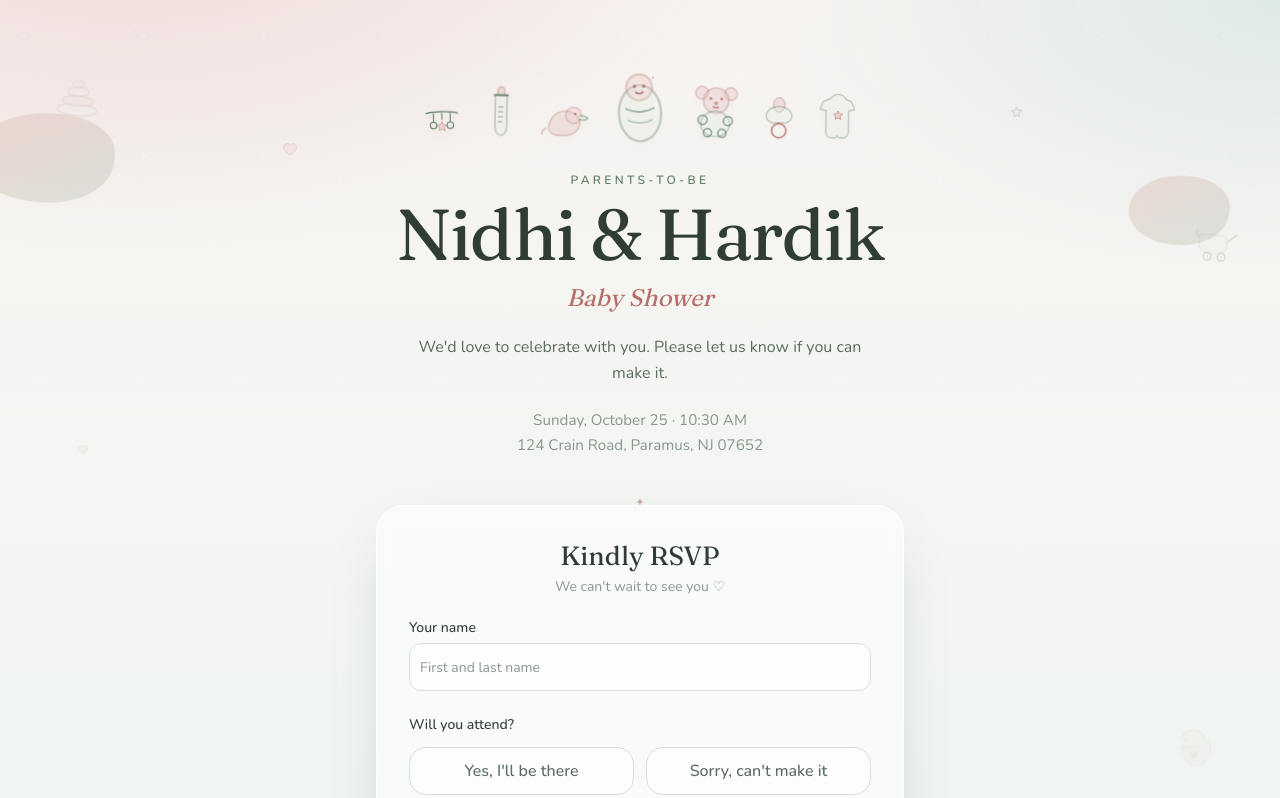
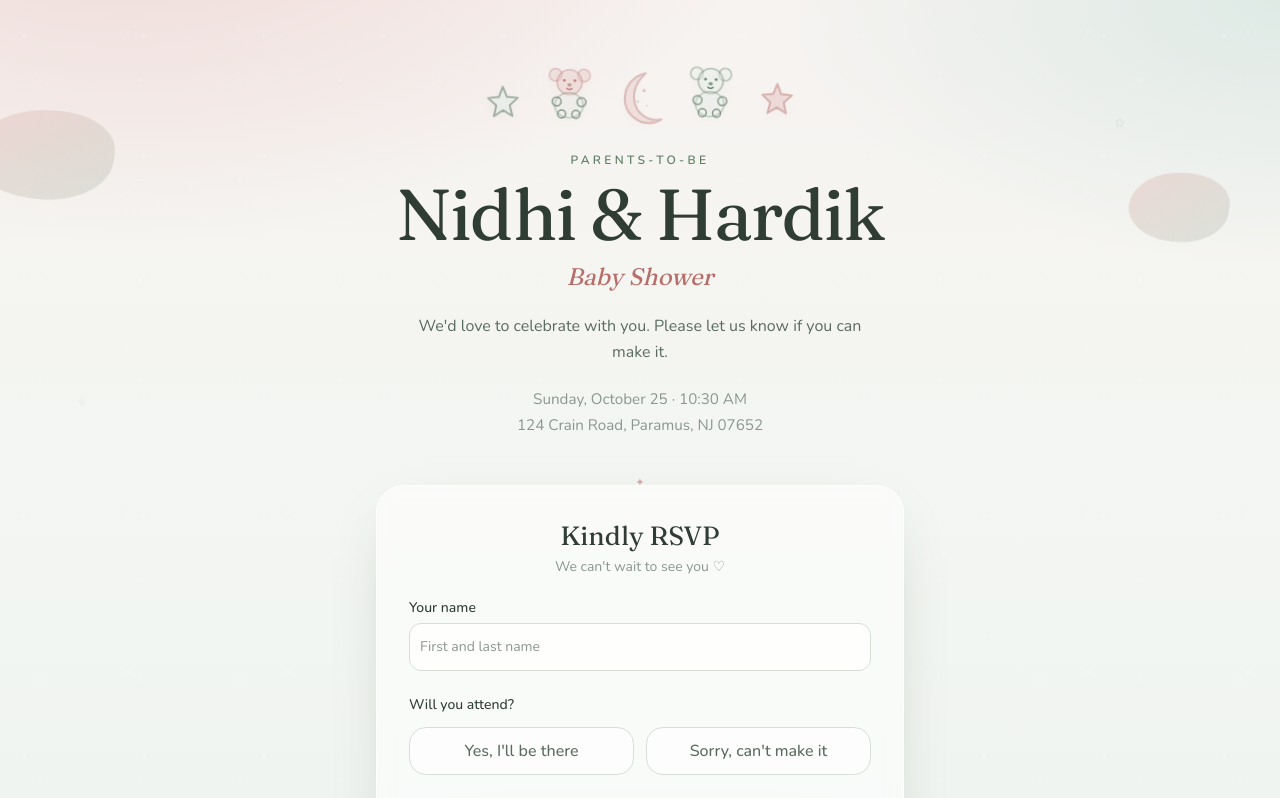
Before and after one commit to nidhiuiux/baby-shower-rsvps, a Next.js app: page / in a window 1280 px wide. Shown: the top 798 px of the page. Built offline with nearby package versions, Linux system fonts and the light colour scheme.

Commit message:
Simplify RSVP doodles to stars, moon, and bears
Remove bottles, ducks, cribs, and other clutter. Keep a clean
hero composition with soft sage/blush tones and subtle floating stars.

Co-authored-by: n.lukhi <n.lukhi@student.fdu.edu>

```diff
--- a/src/app/globals.css
+++ b/src/app/globals.css
@@ -246,52 +246,45 @@
   display: flex;
   align-items: flex-end;
   justify-content: center;
-  gap: 0.55rem;
+  gap: 0.65rem;
   flex-wrap: nowrap;
 }
 
 @media (min-width: 480px) {
   .doodle-row {
-    gap: 0.9rem;
+    gap: 1rem;
   }
 }
 
 .doodle {
   flex-shrink: 0;
   height: auto;
-  opacity: 0.88;
+  opacity: 0.9;
   animation: doodle-bob 5.5s ease-in-out infinite;
   filter: drop-shadow(0 4px 8px rgba(47, 61, 52, 0.06));
 }
 
-.doodle-xs {
-  width: 2.15rem;
-}
-
 .doodle-sm {
-  width: 2.6rem;
+  width: 2.35rem;
 }
 
 .doodle-md {
-  width: 3.15rem;
+  width: 3.1rem;
 }
 
 .doodle-lg {
-  width: 3.6rem;
+  width: 2.85rem;
 }
 
 @media (min-width: 480px) {
-  .doodle-xs {
-    width: 2.5rem;
-  }
   .doodle-sm {
-    width: 3rem;
+    width: 2.75rem;
   }
   .doodle-md {
-    width: 3.6rem;
+    width: 3.55rem;
   }
   .doodle-lg {
-    width: 4.1rem;
+    width: 3.25rem;
   }
 }
 
@@ -299,39 +292,16 @@
   animation-delay: 0s;
 }
 .doodle-delay-1 {
-  animation-delay: -0.7s;
+  animation-delay: -0.9s;
 }
 .doodle-delay-2 {
-  animation-delay: -1.5s;
+  animation-delay: -1.8s;
 }
 .doodle-delay-3 {
-  animation-delay: -2.2s;
+  animation-delay: -2.7s;
 }
 .doodle-delay-4 {
-  animation-delay: -3s;
-}
-.doodle-delay-5 {
-  animation-delay: -3.8s;
-}
-
-.hide-mobile-xs {
-  display: none;
-}
-
-@media (min-width: 380px) {
-  .hide-mobile-xs {
-    display: block;
-  }
-}
-
-.hide-mobile {
-  display: none;
-}
-
-@media (min-width: 540px) {
-  .hide-mobile {
-    display: block;
-  }
+  animation-delay: -3.6s;
 }
 
 @keyframes doodle-bob {
@@ -340,7 +310,7 @@
     transform: translateY(0) rotate(-2deg);
   }
   50% {
-    transform: translateY(-7px) rotate(3deg);
+    transform: translateY(-6px) rotate(2.5deg);
   }
 }
 
@@ -354,104 +324,51 @@
 
 .float-doodle {
   position: absolute;
-  opacity: 0.22;
-  animation: float-soft 12s ease-in-out infinite;
-}
-
-.float-a {
-  width: 3.4rem;
-  top: 8%;
-  left: 4%;
-  animation-delay: 0s;
-}
-
-.float-b {
-  width: 3.2rem;
-  top: 22%;
-  right: 3%;
-  animation-delay: -3s;
-  animation-duration: 14s;
-}
-
-.float-c {
-  width: 3.6rem;
-  bottom: 18%;
-  left: 2%;
-  animation-delay: -6s;
-  animation-duration: 16s;
-  opacity: 0.16;
-}
-
-.float-d {
-  width: 2.8rem;
-  bottom: 28%;
-  right: 5%;
-  animation-delay: -8s;
-  opacity: 0.18;
-}
-
-.float-heart-1 {
-  width: 1rem;
-  top: 14%;
-  left: 22%;
-  opacity: 0.35;
-  animation-delay: -1s;
-  animation-duration: 9s;
+  animation: float-soft 14s ease-in-out infinite;
 }
 
 .float-star-1 {
-  width: 0.95rem;
-  top: 10%;
-  right: 20%;
-  opacity: 0.32;
-  animation-delay: -4s;
-  animation-duration: 11s;
-}
-
-.float-heart-2 {
   width: 0.85rem;
-  bottom: 22%;
-  right: 18%;
-  opacity: 0.28;
-  animation-delay: -5s;
+  top: 12%;
+  right: 12%;
+  opacity: 0.18;
+  animation-delay: -2s;
+  animation-duration: 13s;
 }
 
 .float-star-2 {
-  width: 0.9rem;
-  bottom: 12%;
-  left: 16%;
-  opacity: 0.28;
-  animation-delay: -7s;
-  animation-duration: 13s;
+  width: 0.7rem;
+  bottom: 18%;
+  left: 10%;
+  opacity: 0.14;
+  animation-delay: -6s;
+  animation-duration: 15s;
 }
 
-.float-heart-3 {
-  width: 0.75rem;
-  top: 42%;
+.float-star-3 {
+  width: 0.65rem;
+  top: 38%;
   left: 6%;
-  opacity: 0.22;
-  animation-delay: -2s;
-  animation-duration: 10s;
+  opacity: 0.12;
+  animation-delay: -4s;
+  animation-duration: 12s;
 }
 
 @keyframes float-soft {
   0%,
   100% {
-    transform: translateY(0) rotate(-4deg);
+    transform: translateY(0) rotate(-3deg);
   }
   50% {
-    transform: translateY(-14px) rotate(5deg);
+    transform: translateY(-10px) rotate(3deg);
   }
 }
 
 @media (max-width: 639px) {
-  .float-c,
-  .float-d {
+  .float-star-1,
+  .float-star-2,
+  .float-star-3 {
     opacity: 0.1;
-  }
-  .float-a,
-  .float-b {
-    opacity: 0.14;
   }
 }
 
--- a/src/components/baby-doodles.tsx
+++ b/src/components/baby-doodles.tsx
@@ -13,143 +13,35 @@ const fill = {
   blush: "var(--blush)",
 } as const;
 
-function Mobile({ className, tone = "sage" }: DoodleProps) {
+function Star({ className, tone = "sage" }: DoodleProps) {
   return (
-    <svg className={className} viewBox="0 0 80 72" fill="none" xmlns="http://www.w3.org/2000/svg">
+    <svg className={className} viewBox="0 0 40 40" fill="none" xmlns="http://www.w3.org/2000/svg">
       <path
-        d="M14 16c8-4 44-4 52 0"
+        d="M20 4l3.6 9.2 9.9 1-7.4 6.8 2.3 9.7L20 25.4l-8.4 5.3 2.3-9.7-7.4-6.8 9.9-1L20 4z"
+        fill={fill[tone]}
+        opacity="0.55"
         stroke={stroke[tone]}
-        strokeWidth="2.2"
-        strokeLinecap="round"
-      />
-      <path d="M26 16v14" stroke={stroke[tone]} strokeWidth="1.8" strokeLinecap="round" />
-      <path d="M40 16v10" stroke={stroke[tone]} strokeWidth="1.8" strokeLinecap="round" />
-      <path d="M54 16v14" stroke={stroke[tone]} strokeWidth="1.8" strokeLinecap="round" />
-      <circle cx="26" cy="36" r="5.5" fill={fill[tone]} opacity="0.55" />
-      <circle cx="26" cy="36" r="5.5" stroke={stroke[tone]} strokeWidth="1.8" />
-      <path
-        d="M40 30l2.4 5.2 5.6.5-4.3 3.8 1.3 5.5L40 42.2l-4.9 2.8 1.3-5.5-4.3-3.8 5.6-.5L40 30z"
-        fill={fill.blush}
-        opacity="0.65"
-        stroke={stroke.blush}
-        strokeWidth="1.6"
+        strokeWidth="1.8"
         strokeLinejoin="round"
       />
-      <circle cx="54" cy="36" r="5.5" fill={fill.sage} opacity="0.45" />
-      <circle cx="54" cy="36" r="5.5" stroke={stroke[tone]} strokeWidth="1.8" />
-      <circle cx="20" cy="22" r="1.2" fill={stroke[tone]} opacity="0.35" />
-      <circle cx="60" cy="24" r="1" fill={stroke.blush} opacity="0.4" />
     </svg>
   );
 }
 
-function Bottle({ className, tone = "sage" }: DoodleProps) {
+function Moon({ className, tone = "blush" }: DoodleProps) {
   return (
-    <svg className={className} viewBox="0 0 48 72" fill="none" xmlns="http://www.w3.org/2000/svg">
+    <svg className={className} viewBox="0 0 48 56" fill="none" xmlns="http://www.w3.org/2000/svg">
       <path
-        d="M20 8c0-2 2.5-4 4-4s4 2 4 4v6h-8V8z"
-        fill={fill.blush}
-        opacity="0.5"
-        stroke={stroke.blush}
-        strokeWidth="1.8"
-        strokeLinejoin="round"
-      />
-      <path d="M16 14h16" stroke={stroke[tone]} strokeWidth="2" strokeLinecap="round" />
-      <path
-        d="M17 14h14v38c0 6-3.5 10-7 10s-7-4-7-10V14z"
+        d="M30 6c-12 2-20 12-20 24s10 22 22 22c4 0 8-1 11-3-8 2-17-2-22-10C16 29 18 16 30 6z"
         fill={fill[tone]}
-        opacity="0.35"
+        opacity="0.45"
         stroke={stroke[tone]}
         strokeWidth="2"
         strokeLinejoin="round"
       />
-      <path d="M21 28h5M21 34h5M21 40h5M21 46h4" stroke={stroke[tone]} strokeWidth="1.6" strokeLinecap="round" opacity="0.55" />
-    </svg>
-  );
-}
-
-function StackingRings({ className, tone = "blush" }: DoodleProps) {
-  return (
-    <svg className={className} viewBox="0 0 72 64" fill="none" xmlns="http://www.w3.org/2000/svg">
-      <ellipse cx="36" cy="50" rx="26" ry="8" fill={fill.sage} opacity="0.4" stroke={stroke.sage} strokeWidth="2" />
-      <ellipse cx="36" cy="38" rx="20" ry="7" fill={fill.blush} opacity="0.45" stroke={stroke.blush} strokeWidth="2" />
-      <ellipse cx="36" cy="26" rx="14" ry="6" fill={fill.sage} opacity="0.35" stroke={stroke.sage} strokeWidth="2" />
-      <ellipse cx="36" cy="16" rx="8" ry="5" fill={fill.blush} opacity="0.4" stroke={stroke.blush} strokeWidth="1.8" />
-      <circle cx="54" cy="20" r="1.1" fill={stroke[tone]} opacity="0.35" />
-    </svg>
-  );
-}
-
-function Duck({ className, tone = "blush" }: DoodleProps) {
-  return (
-    <svg className={className} viewBox="0 0 72 56" fill="none" xmlns="http://www.w3.org/2000/svg">
-      <path
-        d="M18 36c2-14 14-22 28-18 6 2 10 8 10 14 0 10-10 16-24 16-10 0-16-5-14-12z"
-        fill={fill[tone]}
-        opacity="0.4"
-        stroke={stroke[tone]}
-        strokeWidth="2"
-        strokeLinejoin="round"
-      />
-      <circle cx="48" cy="22" r="10" fill={fill[tone]} opacity="0.35" stroke={stroke[tone]} strokeWidth="2" />
-      <path
-        d="M56 22c4 0 8 1 10 3-2 2-6 3-10 2"
-        fill={fill.sage}
-        opacity="0.5"
-        stroke={stroke.sage}
-        strokeWidth="1.8"
-        strokeLinecap="round"
-        strokeLinejoin="round"
-      />
-      <circle cx="50" cy="20" r="1.6" fill={stroke[tone]} />
-      <path d="M14 40c-3 1-5 4-4 7" stroke={stroke[tone]} strokeWidth="1.8" strokeLinecap="round" opacity="0.55" />
-    </svg>
-  );
-}
-
-function Swaddle({ className, tone = "sage" }: DoodleProps) {
-  return (
-    <svg className={className} viewBox="0 0 56 72" fill="none" xmlns="http://www.w3.org/2000/svg">
-      <ellipse cx="28" cy="42" rx="18" ry="24" fill={fill[tone]} opacity="0.35" stroke={stroke[tone]} strokeWidth="2" />
-      <circle cx="28" cy="20" r="11" fill={fill.blush} opacity="0.35" stroke={stroke.blush} strokeWidth="2" />
-      <circle cx="24" cy="19" r="1.4" fill={stroke.blush} />
-      <circle cx="32" cy="19" r="1.4" fill={stroke.blush} />
-      <path d="M25 24c1.5 1.8 4.5 1.8 6 0" stroke={stroke.blush} strokeWidth="1.5" strokeLinecap="round" />
-      <path d="M16 38c8 4 16 4 24 0" stroke={stroke[tone]} strokeWidth="1.6" strokeLinecap="round" opacity="0.55" />
-      <path d="M18 48c6 3 14 3 20 0" stroke={stroke[tone]} strokeWidth="1.5" strokeLinecap="round" opacity="0.4" />
-      <circle cx="40" cy="12" r="1.1" fill={stroke.blush} opacity="0.4" />
-    </svg>
-  );
-}
-
-function Crib({ className, tone = "sage" }: DoodleProps) {
-  return (
-    <svg className={className} viewBox="0 0 80 56" fill="none" xmlns="http://www.w3.org/2000/svg">
-      <path d="M12 12v32M68 12v32" stroke={stroke[tone]} strokeWidth="2.4" strokeLinecap="round" />
-      <path d="M12 14h56M12 42h56" stroke={stroke[tone]} strokeWidth="2" strokeLinecap="round" />
-      <path d="M24 16v24M36 16v24M48 16v24M60 16v24" stroke={stroke[tone]} strokeWidth="1.7" strokeLinecap="round" opacity="0.7" />
-      <ellipse cx="40" cy="28" rx="8" ry="5" fill={fill.blush} opacity="0.45" />
-      <circle cx="37" cy="27" r="1" fill={stroke.blush} opacity="0.7" />
-      <circle cx="43" cy="27" r="1" fill={stroke.blush} opacity="0.7" />
-      <path d="M38 30c1 1 3 1 4 0" stroke={stroke.blush} strokeWidth="1.2" strokeLinecap="round" opacity="0.7" />
-    </svg>
-  );
-}
-
-function Pacifier({ className, tone = "blush" }: DoodleProps) {
-  return (
-    <svg className={className} viewBox="0 0 56 72" fill="none" xmlns="http://www.w3.org/2000/svg">
-      <ellipse cx="28" cy="18" rx="8" ry="10" fill={fill[tone]} opacity="0.45" stroke={stroke[tone]} strokeWidth="2" />
-      <path
-        d="M10 34c0-8 8-14 18-14s18 6 18 14c0 4-3 7-8 9H18c-5-2-8-5-8-9z"
-        fill={fill.sage}
-        opacity="0.35"
-        stroke={stroke.sage}
-        strokeWidth="2"
-        strokeLinejoin="round"
-      />
-      <circle cx="28" cy="54" r="10" stroke={stroke[tone]} strokeWidth="2" />
-      <path d="M28 43v1" stroke={stroke[tone]} strokeWidth="2" strokeLinecap="round" />
+      <circle cx="28" cy="22" r="1.4" fill={stroke[tone]} opacity="0.45" />
+      <circle cx="22" cy="32" r="1" fill={stroke[tone]} opacity="0.35" />
+      <circle cx="30" cy="36" r="0.9" fill={stroke[tone]} opacity="0.3" />
     </svg>
   );
 }
@@ -173,100 +65,14 @@ function Teddy({ className, tone = "blush" }: DoodleProps) {
   );
 }
 
-function Stroller({ className, tone = "sage" }: DoodleProps) {
-  return (
-    <svg className={className} viewBox="0 0 80 64" fill="none" xmlns="http://www.w3.org/2000/svg">
-      <path
-        d="M18 18c-2 0-4 2-4 6v10c0 8 8 14 22 14s22-6 22-14V28c0-6-4-10-10-10H18z"
-        fill={fill.blush}
-        opacity="0.35"
-        stroke={stroke[tone]}
-        strokeWidth="2"
-        strokeLinejoin="round"
-      />
-      <path d="M14 22c-4-2-6-6-4-10" stroke={stroke[tone]} strokeWidth="1.8" strokeLinecap="round" opacity="0.65" />
-      <path d="M58 28l14-12" stroke={stroke[tone]} strokeWidth="2" strokeLinecap="round" />
-      <circle cx="28" cy="52" r="6" stroke={stroke[tone]} strokeWidth="2" />
-      <circle cx="50" cy="52" r="6" stroke={stroke[tone]} strokeWidth="2" />
-      <circle cx="28" cy="52" r="2" fill={stroke.blush} opacity="0.5" />
-      <circle cx="50" cy="52" r="2" fill={stroke.blush} opacity="0.5" />
-    </svg>
-  );
-}
-
-function Onesie({ className, tone = "sage" }: DoodleProps) {
-  return (
-    <svg className={className} viewBox="0 0 64 72" fill="none" xmlns="http://www.w3.org/2000/svg">
-      <path
-        d="M22 12c2-4 6-6 10-6s8 2 10 6l8 4 4 10-8 2v28c0 4-3 8-7 8h-4c-2 0-3-1-4-3-1 2-2 3-4 3h-4c-4 0-7-4-7-8V28l-8-2 4-10 8-4z"
-        fill={fill[tone]}
-        opacity="0.35"
-        stroke={stroke[tone]}
-        strokeWidth="2"
-        strokeLinejoin="round"
-      />
-      <path
-        d="M32 28l1.8 3.8 4.2.4-3.2 2.9 1 4.1L32 37.2l-3.8 2 1-4.1-3.2-2.9 4.2-.4L32 28z"
-        fill={fill.blush}
-        opacity="0.7"
-        stroke={stroke.blush}
-        strokeWidth="1.3"
-        strokeLinejoin="round"
-      />
-    </svg>
-  );
-}
-
-function Bib({ className, tone = "blush" }: DoodleProps) {
-  return (
-    <svg className={className} viewBox="0 0 64 64" fill="none" xmlns="http://www.w3.org/2000/svg">
-      <path
-        d="M16 18c0-8 7-14 16-14s16 6 16 14c2 1 6 4 8 10 2 8-2 18-10 24-6 4-14 4-20 0-8-6-12-16-10-24 2-6 6-9 8-10z"
-        fill={fill[tone]}
-        opacity="0.35"
-        stroke={stroke[tone]}
-        strokeWidth="2"
-        strokeLinejoin="round"
-      />
-      <path
-        d="M14 28c2 1 3-1 4 0s2 2 4 1 3-2 4-1 2 2 4 1 3-2 4-1 2 2 4 1 3-2 4 0"
-        stroke={stroke[tone]}
-        strokeWidth="1.5"
-        strokeLinecap="round"
-        opacity="0.45"
-      />
-      <path
-        d="M32 36c-3-3-8 0-6 4 1 2 4 4 6 6 2-2 5-4 6-6 2-4-3-7-6-4z"
-        fill={stroke.blush}
-        opacity="0.45"
-      />
-    </svg>
-  );
-}
-
-function TinyHeart({ className }: { className?: string }) {
-  return (
-    <svg className={className} viewBox="0 0 20 18" fill="none" xmlns="http://www.w3.org/2000/svg">
-      <path
-        d="M10 16C10 16 2 11 2 6.5 2 4 4 2 6.5 2 8.2 2 9.4 2.9 10 4.1 10.6 2.9 11.8 2 13.5 2 16 2 18 4 18 6.5 18 11 10 16 10 16z"
-        fill="var(--blush)"
-        opacity="0.7"
-        stroke="var(--blush-deep)"
-        strokeWidth="1.2"
-        strokeLinejoin="round"
-      />
-    </svg>
-  );
-}
-
-function TinyStar({ className }: { className?: string }) {
+function TinyStar({ className, tone = "sage" }: DoodleProps) {
   return (
     <svg className={className} viewBox="0 0 20 20" fill="none" xmlns="http://www.w3.org/2000/svg">
       <path
         d="M10 2.5l1.9 4.4 4.8.5-3.6 3.3.1 4.8L10 13.2 6.8 15.5l.1-4.8-3.6-3.3 4.8-.5L10 2.5z"
-        fill="var(--leaf-soft)"
-        opacity="0.8"
-        stroke="var(--leaf-deep)"
+        fill={fill[tone]}
+        opacity="0.7"
+        stroke={stroke[tone]}
         strokeWidth="1.2"
         strokeLinejoin="round"
       />
@@ -278,30 +84,22 @@ function TinyStar({ className }: { className?: string }) {
 export function BabyDoodles() {
   return (
     <div className="doodle-row" aria-hidden>
-      <Mobile className="doodle doodle-sm doodle-delay-1" tone="sage" />
-      <Bottle className="doodle doodle-xs doodle-delay-2" tone="sage" />
-      <Duck className="doodle doodle-md doodle-delay-3" tone="blush" />
-      <Swaddle className="doodle doodle-lg doodle-delay-0" tone="sage" />
-      <Teddy className="doodle doodle-md doodle-delay-4" tone="blush" />
-      <Pacifier className="doodle doodle-xs doodle-delay-5 hide-mobile-xs" tone="blush" />
-      <Onesie className="doodle doodle-sm doodle-delay-2 hide-mobile" tone="sage" />
+      <Star className="doodle doodle-sm doodle-delay-1" tone="sage" />
+      <Teddy className="doodle doodle-md doodle-delay-2" tone="blush" />
+      <Moon className="doodle doodle-lg doodle-delay-0" tone="blush" />
+      <Teddy className="doodle doodle-md doodle-delay-3" tone="sage" />
+      <Star className="doodle doodle-sm doodle-delay-4" tone="blush" />
     </div>
   );
 }
 
-/** Soft floating accents around the RSVP page */
+/** Soft floating accents — only a few faint stars */
 export function FloatingDoodles() {
   return (
     <div className="floating-doodles" aria-hidden>
-      <StackingRings className="float-doodle float-a" />
-      <Stroller className="float-doodle float-b" />
-      <Crib className="float-doodle float-c" />
-      <Bib className="float-doodle float-d" />
-      <TinyHeart className="float-doodle float-heart-1" />
-      <TinyStar className="float-doodle float-star-1" />
-      <TinyHeart className="float-doodle float-heart-2" />
-      <TinyStar className="float-doodle float-star-2" />
-      <TinyHeart className="float-doodle float-heart-3" />
+      <TinyStar className="float-doodle float-star-1" tone="sage" />
+      <TinyStar className="float-doodle float-star-2" tone="blush" />
+      <TinyStar className="float-doodle float-star-3" tone="sage" />
     </div>
   );
 }
```
